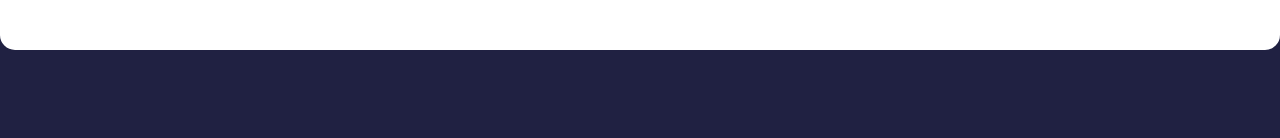
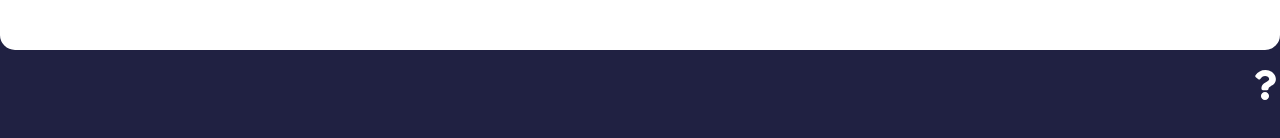
Before and after one commit to sokhengpory/feedback-app, a React (Create React App) app: page /about in a window 1280 px wide. Shown: the part 308-446 px from the top of the page. Built offline with nearby package versions, Linux system fonts and the light colour scheme.

Commit message:
react route

```diff
--- a/src/App.js
+++ b/src/App.js
@@ -7,6 +7,7 @@
 import FeedbackForm from './components/FeedbackForm';
 import FeedbackData from './data/FeedbackData';
 import AboutPage from './pages/AboutPage';
+import AboutIconLink from './components/AboutIconLink';
 
 // when we return JSX, it must be only one parent element
 // "<></>"" react fragment use when we don't want any div to wrap the child element
@@ -53,9 +54,12 @@
           ></Route>
         </Routes>
       </div>
+
       <Routes>
         <Route path="/about" element={<AboutPage />} />
       </Routes>
+
+      <AboutIconLink />
     </Router>
   );
 }
--- /dev/null
+++ b/src/components/AboutIconLink.jsx
@@ -0,0 +1,14 @@
+import { FaQuestion } from 'react-icons/fa';
+import { Link } from 'react-router-dom';
+
+function AboutIconLink() {
+  return (
+    <div className="about-link">
+      <Link to="/about">
+        <FaQuestion size={30} />
+      </Link>
+    </div>
+  );
+}
+
+export default AboutIconLink;
--- a/src/pages/AboutPage.jsx
+++ b/src/pages/AboutPage.jsx
@@ -1,4 +1,5 @@
 import Card from '../components/shared/Card';
+import { Link } from 'react-router-dom';
 
 function AboutPage() {
   return (
@@ -9,7 +10,7 @@
         <p>Version: 1.0.0</p>
 
         <p>
-          <a href="/">Back to home</a>
+          <Link to="/">Back to home</Link>
         </p>
       </div>
     </Card>
```
